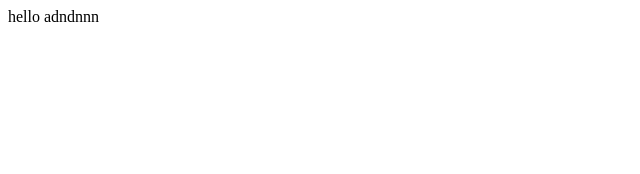
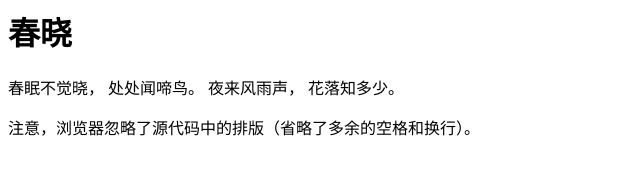
Before and after one commit to mimisn/test, a plain HTML site: page index.html in a window 1280 px wide. Shown: the whole page, without its empty margins (0-640 px from the left). Drawn offline with Linux system fonts and the light colour scheme.

Commit message:
ai connit

```diff
--- a/index.html
+++ b/index.html
@@ -1 +1,18 @@
-hello adndnnn
+<html>
+
+<body>
+
+<h1>春晓</h1>
+
+<p>
+    春眠不觉晓，
+      处处闻啼鸟。
+        夜来风雨声，
+          花落知多少。
+</p>
+
+<p>注意，浏览器忽略了源代码中的排版（省略了多余的空格和换行）。</p>
+
+</body>
+
+</html>
```
